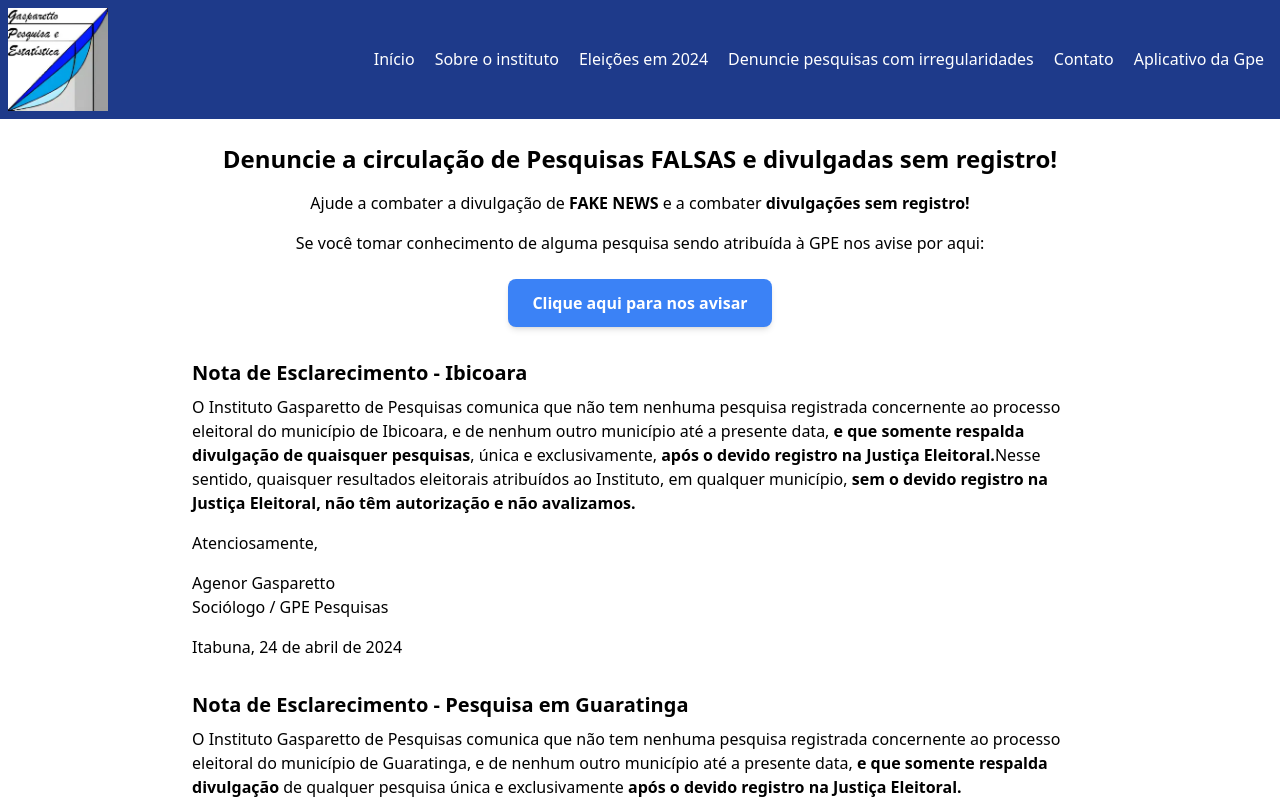
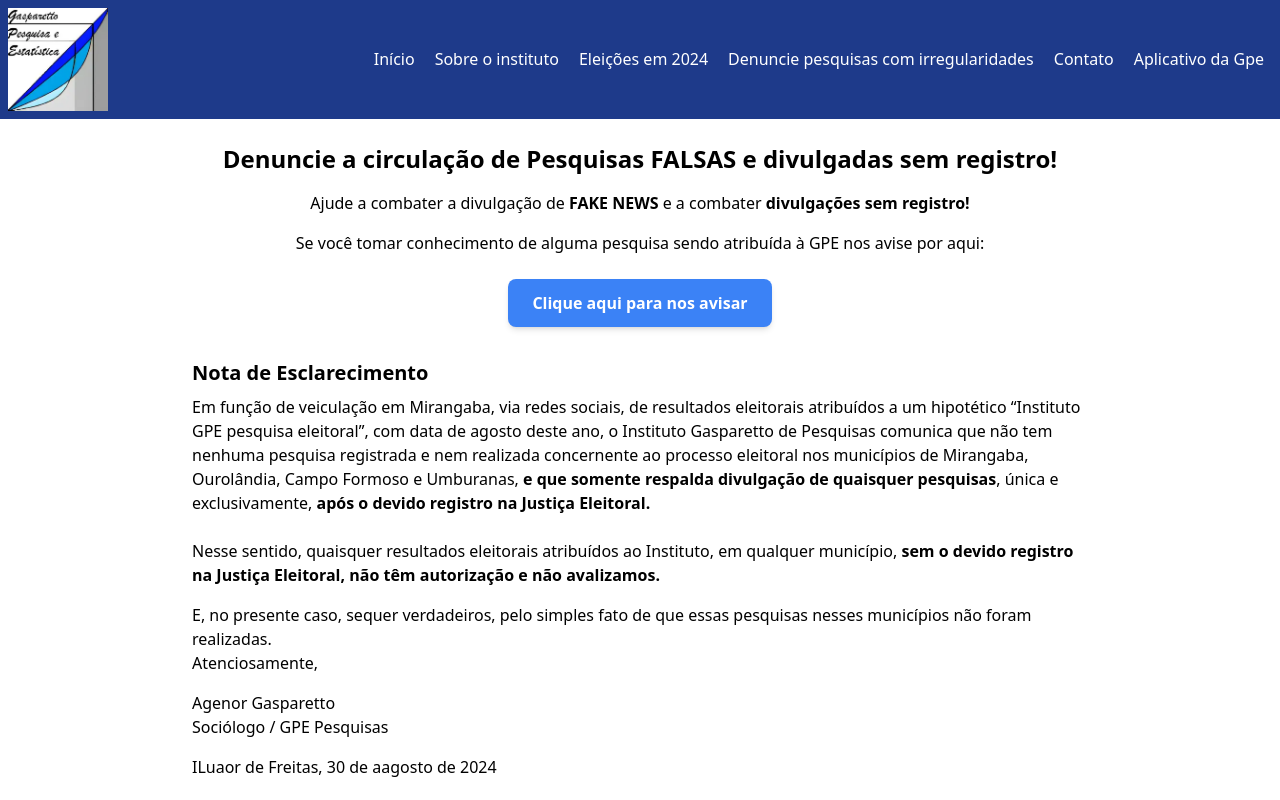
Before and after one commit to lmgaspa/gpe_estatistica, a Next.js app: page /denuncie in a window 1280 px wide. Shown: the top 800 px of the page. Built offline with nearby package versions, Linux system fonts and the light colour scheme.

Commit message:
nota_esclarescimento_30agosto

```diff
--- a/src/pages/denuncie.tsx
+++ b/src/pages/denuncie.tsx
@@ -28,6 +28,33 @@
       >
         Clique aqui para nos avisar
       </button>
+      <div className="mt-8  max-w-4xl mx-auto text-left">
+        <h2 className="text-xl font-bold mb-2 hover:text-blue-500 transition duration-300 cursor-default">Nota de Esclarecimento</h2>
+        <p className="mb-4">
+          Em função de veiculação em Mirangaba, via redes sociais, de resultados
+          eleitorais atribuídos a um hipotético “Instituto GPE pesquisa eleitoral”, com data de agosto deste ano,
+          o Instituto Gasparetto de Pesquisas comunica que não tem nenhuma pesquisa registrada e nem realizada concernente ao
+          processo eleitoral nos municípios de Mirangaba, Ourolândia, Campo Formoso e Umburanas,
+          <span className='font-bold'> e que somente respalda divulgação de quaisquer pesquisas</span>,
+          única e exclusivamente, <span className='font-bold'>após o devido registro na Justiça Eleitoral.</span>
+          <br></br>
+          <br></br>Nesse sentido, quaisquer resultados eleitorais atribuídos ao Instituto, em qualquer município,
+          <span className='font-bold'> sem o devido registro na Justiça Eleitoral, não têm autorização e não avalizamos.</span>
+        </p>
+        <p>
+          E, no presente caso, sequer verdadeiros, pelo simples fato de que essas pesquisas nesses municípios não foram realizadas.
+        </p>
+        <p className="mb-4">
+          Atenciosamente,
+        </p>
+        <p className="mb-4">
+          Agenor Gasparetto<br />
+          Sociólogo / GPE Pesquisas
+        </p>
+        <p className="mb-4">
+          ILuaor de Freitas, 30 de aagosto de 2024
+        </p>
+      </div>
       <div className="mt-8  max-w-4xl mx-auto text-left">
         <h2 className="text-xl font-bold mb-2 hover:text-blue-500 transition duration-300 cursor-default">Nota de Esclarecimento - Ibicoara</h2>
         <p className="mb-4">
```
